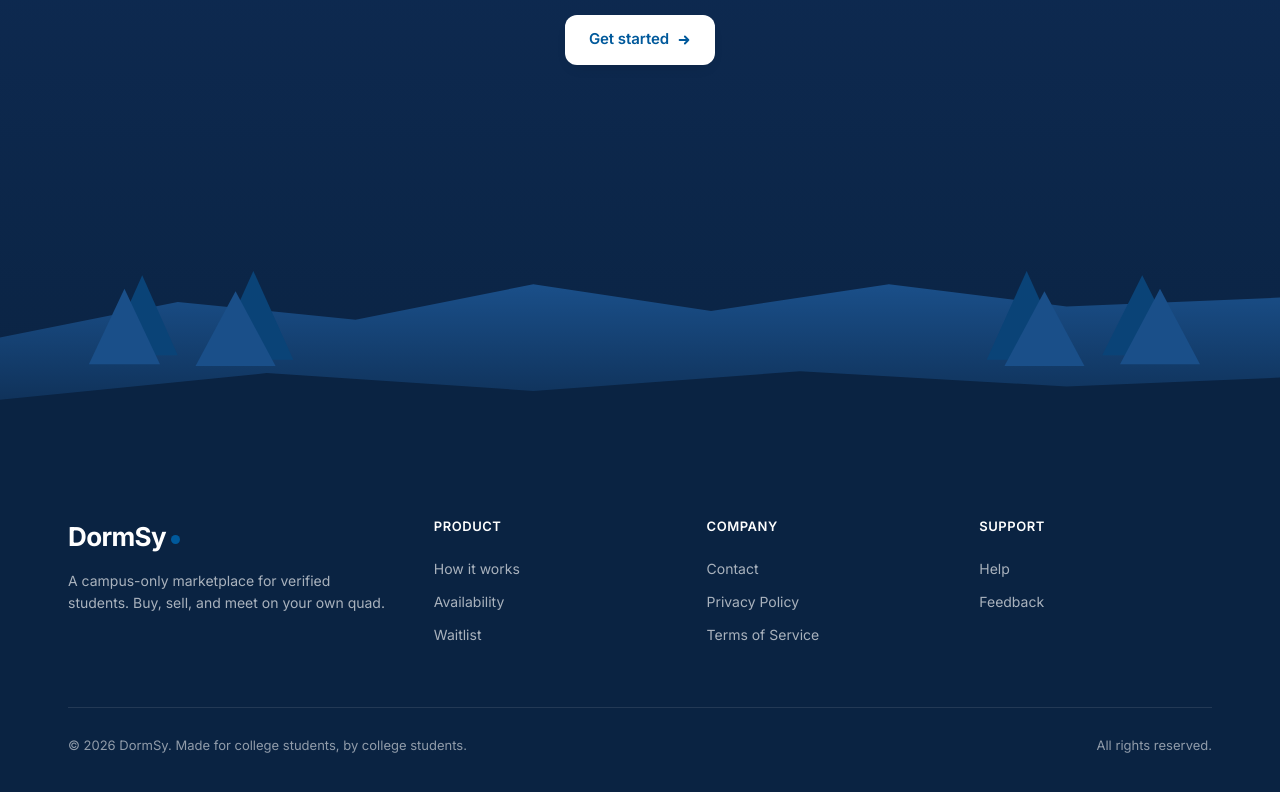
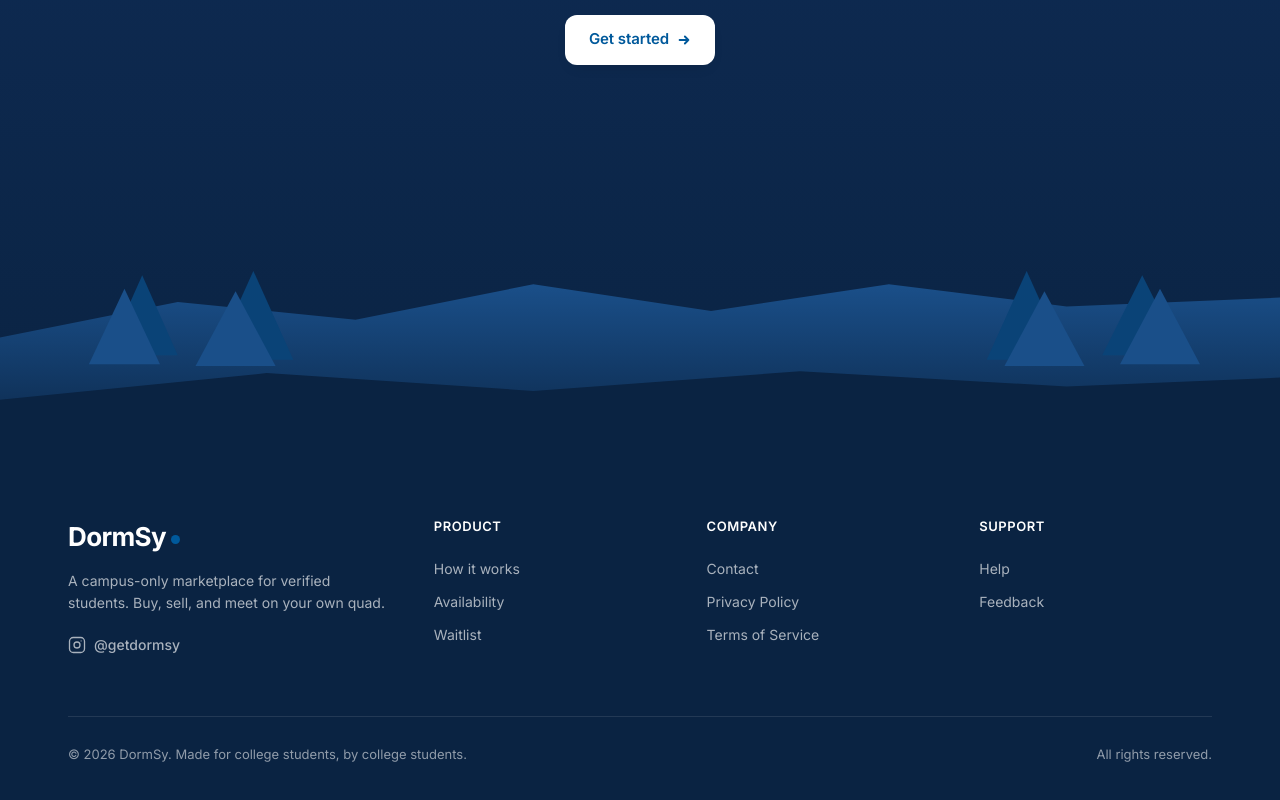
Before and after one commit to stasdi01/dormsy-web, a Next.js app in the folder frontend/: page / in a window 1280 px wide. Shown: the part 7481-8281 px from the top of the page. Built offline with nearby package versions, Linux system fonts and the light colour scheme.

Commit message:
feat(landing): add Instagram @getdormsy link to footer
- Added Instagram icon + @getdormsy link in the footer brand column below the tagline
- Opens in new tab with rel=noopener noreferrer
- Matches footer link hover style (muted → white on hover)

```diff
--- a/frontend/app/page.tsx
+++ b/frontend/app/page.tsx
@@ -2629,6 +2629,42 @@ export default function LandingPage() {
                 A campus-only marketplace for verified students. Buy, sell, and
                 meet on your own quad.
               </p>
+              <a
+                href="https://instagram.com/getdormsy"
+                target="_blank"
+                rel="noopener noreferrer"
+                style={{
+                  display: "inline-flex",
+                  alignItems: "center",
+                  gap: 8,
+                  marginTop: 20,
+                  color: "rgba(255,255,255,0.65)",
+                  fontSize: 14,
+                  fontWeight: 500,
+                  textDecoration: "none",
+                }}
+                onMouseEnter={(e) => (e.currentTarget.style.color = "#FFFFFF")}
+                onMouseLeave={(e) =>
+                  (e.currentTarget.style.color = "rgba(255,255,255,0.65)")
+                }
+              >
+                <svg
+                  width="18"
+                  height="18"
+                  viewBox="0 0 24 24"
+                  fill="none"
+                  stroke="currentColor"
+                  strokeWidth="1.75"
+                  strokeLinecap="round"
+                  strokeLinejoin="round"
+                  aria-hidden="true"
+                >
+                  <rect x="2" y="2" width="20" height="20" rx="5" ry="5" />
+                  <circle cx="12" cy="12" r="4" />
+                  <circle cx="17.5" cy="6.5" r="0.75" fill="currentColor" stroke="none" />
+                </svg>
+                @getdormsy
+              </a>
             </div>
             <div>
               <h4
```
